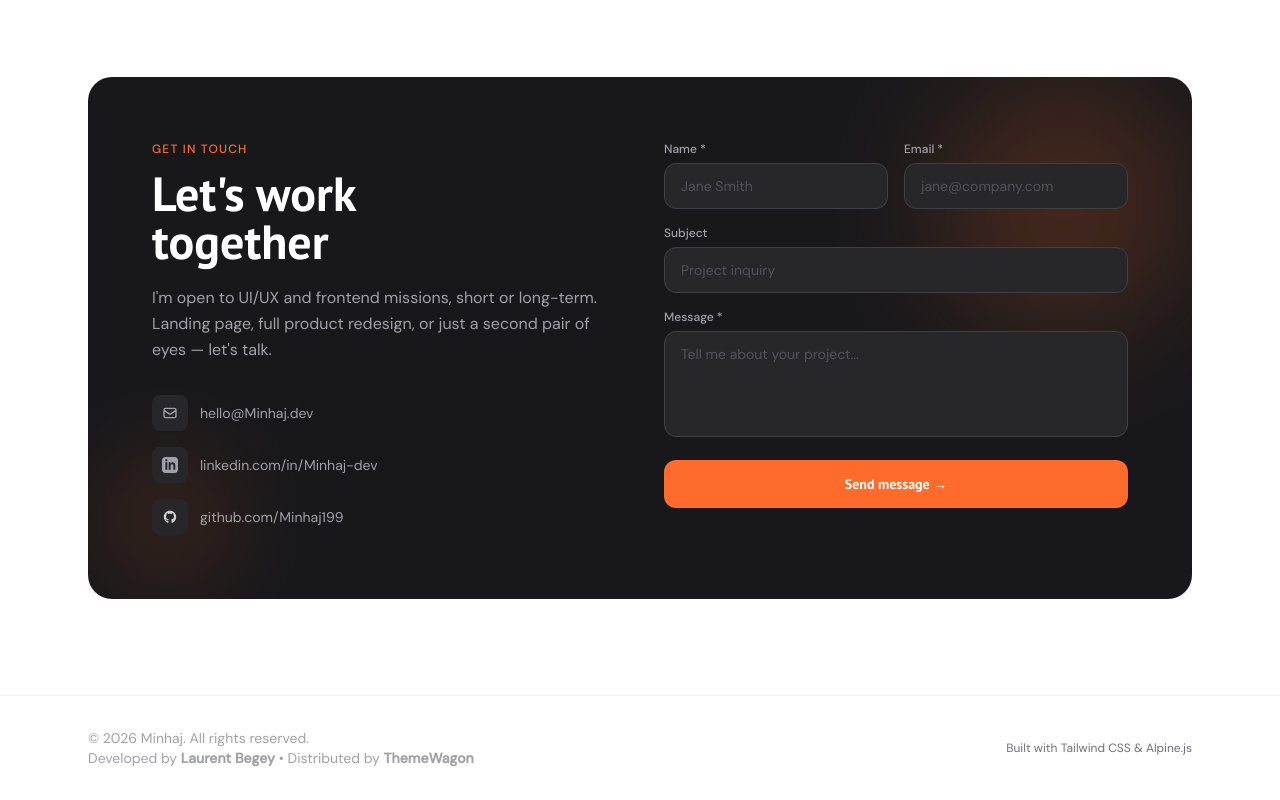
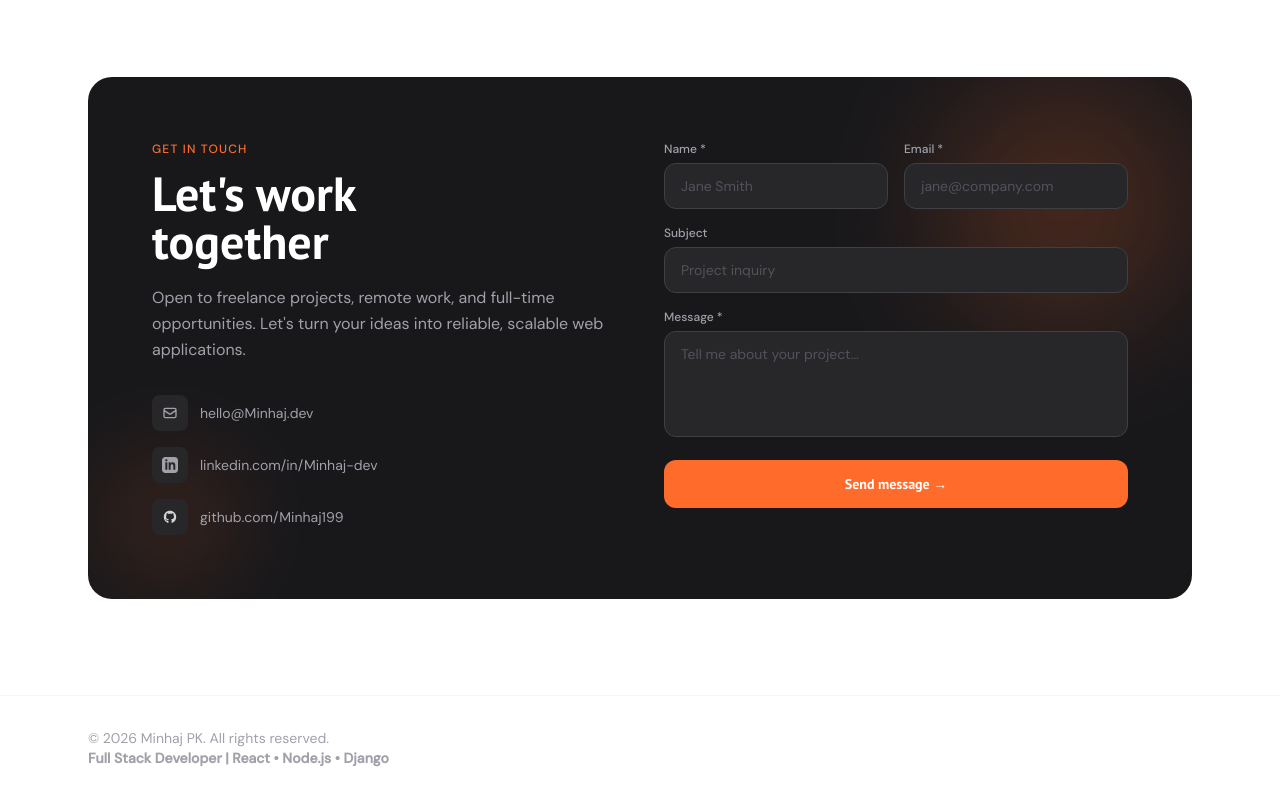
Before and after one commit to Minhaj199/port-follio, a plain HTML site: page index.html in a window 1280 px wide. Shown: the part 5123-5923 px from the top of the page. Drawn offline with nearby package versions, Linux system fonts and the light colour scheme; animation ran at ten frames a second.

Commit message:
Update introduction and footer content in index.html for clarity and branding

```diff
--- a/index.html
+++ b/index.html
@@ -580,7 +580,7 @@
         <div>
           <p class="reveal text-xs font-medium text-accent tracking-widest uppercase mb-3">Get in touch</p>
           <h2 class="reveal d1 font-display font-bold text-4xl md:text-5xl text-white leading-tight mb-5">Let's work<br>together</h2>
-          <p class="reveal d2 text-zinc-400 leading-relaxed mb-8">I'm open to UI/UX and frontend missions, short or long-term. Landing page, full product redesign, or just a second pair of eyes — let's talk.</p>
+          <p class="reveal d2 text-zinc-400 leading-relaxed mb-8">Open to freelance projects, remote work, and full-time opportunities. Let's turn your ideas into reliable, scalable web applications.</p>
 
           <div class="reveal d3 flex flex-col gap-4">
             <a href="https://mail.google.com/mail/?view=cm&fs=1&to=minhajmsdev@gmail.com" target="_blank" rel="noopener noreferrer" class="group flex items-center gap-3 text-zinc-400 hover:text-white transition-colors">
@@ -644,11 +644,8 @@
 
 <footer class="border-t border-zinc-100 dark:border-zinc-900">
   <div class="max-w-6xl mx-auto px-6 py-8 flex flex-col sm:flex-row items-center justify-between gap-4">
-    <p class="text-sm text-zinc-400">© <span id="yr"></span> Minhaj. All rights reserved. <br> Developed by <a href="https://lbegey78.gumroad.com/" target="_blank" class="font-bold">Laurent Begey</a> • Distributed by <a href="https://themewagon.com/" target="_blank" class="font-bold">ThemeWagon</a></p>
-    <p class="text-xs text-zinc-500">Built with
-      <a href="https://tailwindcss.com" rel="noopener noreferrer" target="_blank" class="hover:text-accent transition-colors">Tailwind CSS</a>
-      &amp;
-      <a href="https://alpinejs.dev" rel="noopener noreferrer" target="_blank" class="hover:text-accent transition-colors">Alpine.js</a>
+    <p class="text-sm text-zinc-400">© <span id="yr"></span> Minhaj PK. All rights reserved.<br> <a href="https://lbegey78.gumroad.com/" target="_blank" class="font-bold">Full Stack Developer | React • Node.js • Django</a><a href="#" target="_blank" class="font-bold"></a></p>
+    <p class="text-xs text-zinc-500">
     </p>
   </div>
 </footer>
```
